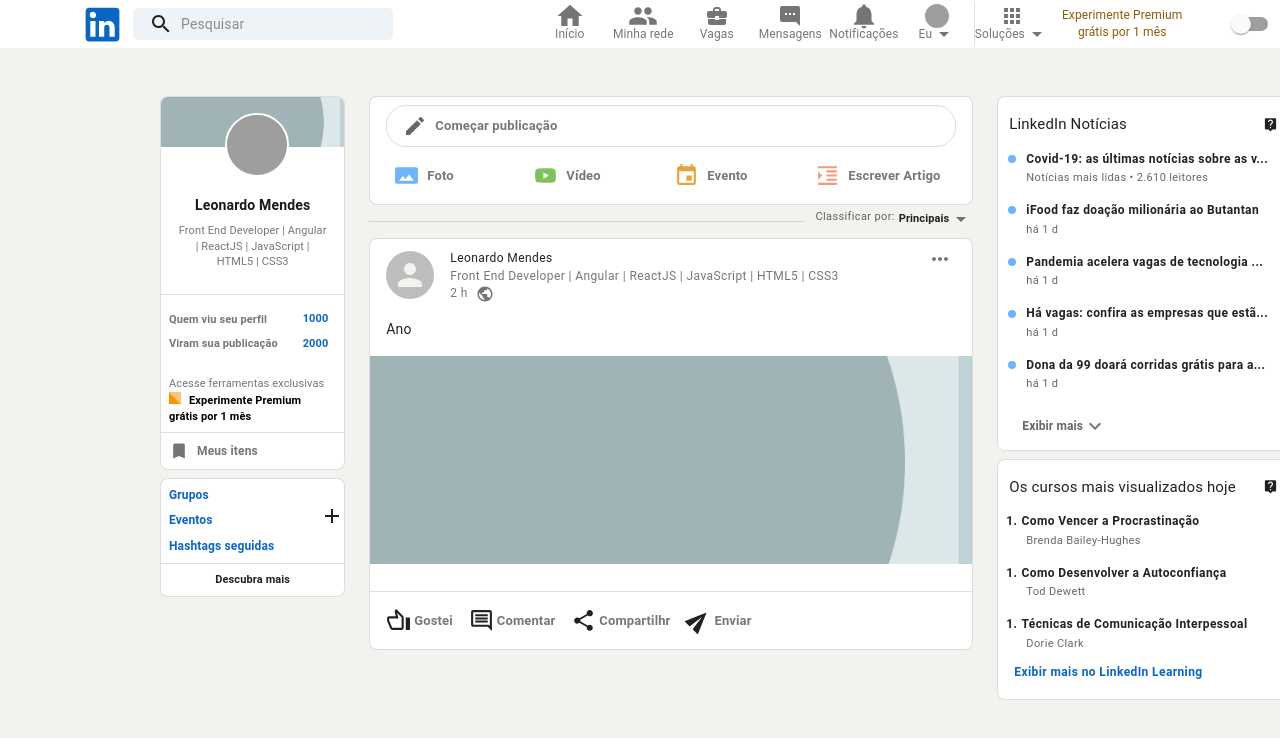
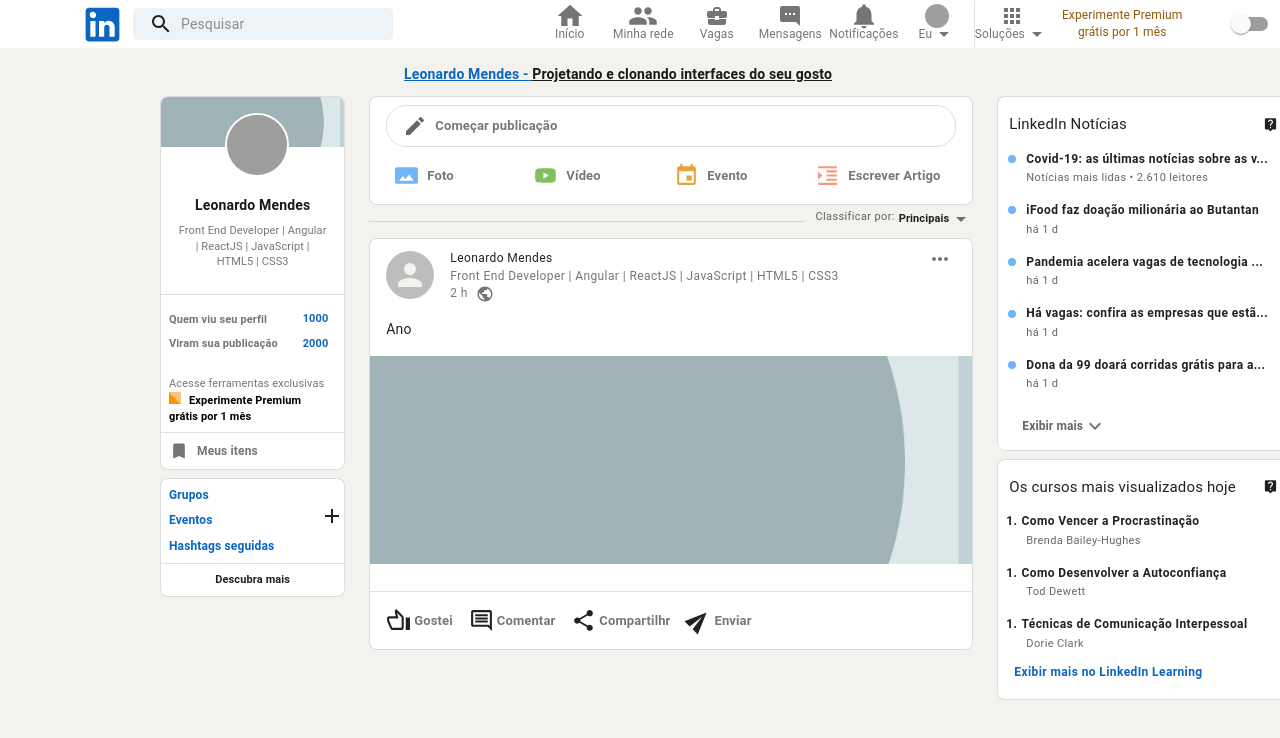
Before and after one commit to LeoInCode/copy_linkedin_reactjs, a React (Create React App) app: page / in a window 1280 px wide. Shown: the top 738 px of the page. Built offline with nearby package versions, Linux system fonts and the light colour scheme; grey boxes are pictures that could not be loaded.

Commit message:
Adicionando link de Anúncio

```diff
--- a/src/pages/home.js
+++ b/src/pages/home.js
@@ -1,5 +1,5 @@
 import React from 'react'
-import { Box, Container, makeStyles, Grid, Hidden } from '@material-ui/core';
+import { Box, Container, makeStyles, Grid, Hidden, Link, Typography } from '@material-ui/core';
 import AppBarComponent from '../component/app-bar'
 import CardLeft from '../component/card-left'
 import CardPublish from '../component/card-publish'
@@ -19,6 +19,22 @@
     boxShadow: 'none',
     border: '1px solid #0002',
   },
+  link: {
+    color: theme.palette.type === 'dark' ? '#fff' : '#000000e6',
+    textDecoration: 'underline',
+    fontWeight: 'bold',
+    display: 'flex',
+    position: 'absolute',
+    right: '35%',
+    top: '8%'
+  },
+  typography: {
+    color: theme.palette.secondary.main,
+    textDecoration: 'underline',
+    fontWeight: 'bold',
+    display: 'flex',
+    alignItems: 'center'
+  },
   container: {
     margin: theme.spacing(6, 0, 0, 17)
   },
@@ -31,6 +47,12 @@
   return (
     <Box className={classes.root}>
       <AppBarComponent darkMode={darkMode} setDarkMode={setDarkMode}/>
+      <Link component="button" variant="body2" className={classes.link}>
+        <Typography variant="body2" className={classes.typography}>
+          Leonardo Mendes -&nbsp;
+        </Typography>
+        Projetando e clonando interfaces do seu gosto
+      </Link>
       <Container className={classes.container}>
         <Grid container spacing={3}>
         <Hidden smDown>
```
